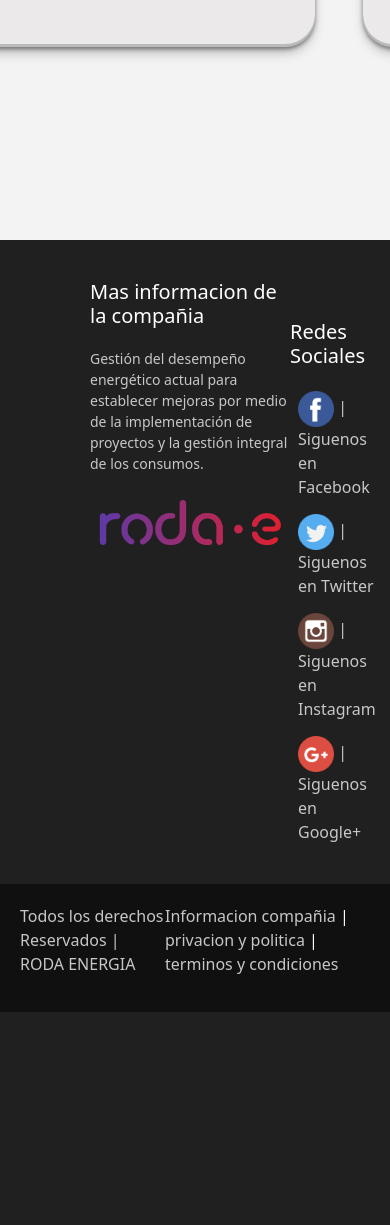
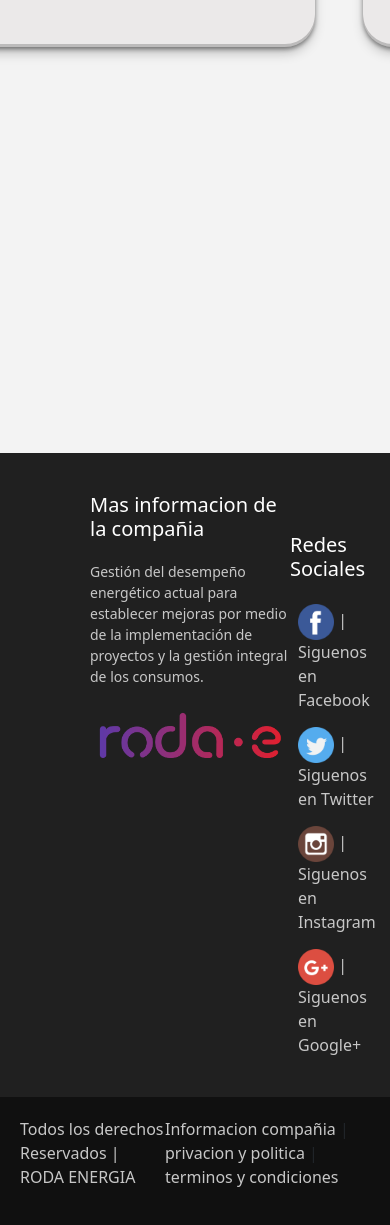
Before and after one commit to ivanmaldonaxdo/API_RODA_TCSB, a Django app: page /inicio/ in a window 390 px wide; the page is wider, and only the part inside the window is pictured. Shown: the part 667-1892 px from the top of that part. Before the commit the page ends 1679 px from the top of that part, so only its background shows below. Run offline with Django 3.2, Linux system fonts and the light colour scheme.

Commit message:
pagina processed resposiva

```diff
--- a/apps/frontend/static/css/style.css
+++ b/apps/frontend/static/css/style.css
@@ -200,18 +200,12 @@
 
 
 
-footer {
-    width: 118.......5em;
+.contenedor-todo {
     background: #202020;
     color: white;
-
-}
-
-.contenedor-todo {
-
-    max-width: 100em;
     margin: auto;
     padding: 40px;
+
 
 }
 
@@ -293,7 +287,7 @@
 }
 
 .contenedor-footer {
-    width: 100%;
+
     background: #101010;
     display: flex;
     justify-content: space-between;
@@ -757,7 +751,7 @@
 
 
 .bk {
-    height: 98vh;
+    height: 100vh;
     /*
     background-image: linear-gradient(#193144 ,#325d7f ,#6e597d  ,#c17186 ,#f57081 , #f9b296  );
 
@@ -765,6 +759,7 @@
     background: #f3f3f3;
 
     padding-top: 25px;
+    padding-bottom: 2em;
 }
 
 
@@ -773,9 +768,14 @@
 @media screen and (max-width:1600px) {
     .container-form {
         width: 59em;
-
         height: 42em;
         margin-top: 5px;
+
+    }
+
+    .bk{
+        height: 50em;
+
     }
 
 }
@@ -788,6 +788,11 @@
         height: 42em;
         margin-top: 5px;
     }
+
+    .bk{
+        height: 50em;
+
+    }
 }
 
 @media screen and (max-width:1000px) {
@@ -797,8 +802,10 @@
         margin-top: 5px;
     }
 
-    .bk {
-        height: 98vh;
+
+    .bk{
+        height: 50em;
+
     }
 
     .inputs-form-inicio form {
@@ -817,35 +824,111 @@
 @media screen and (max-width:850px) {
     .container-form {
         width: 44em;
-        background: #287d97;
         height: 47em;
     }
     .bk {
-        height: 98vh;
+        height: 54em;
     }
 
 }
 
 @media screen and (max-width:650px) {
     .container-form {
-        width: 60%;
-        background: #c29b1a;
-        height: 47em;
+        width: 80%;
+
+        height: 54em;
     }
     .bk {
-        height: 98vh;
+        height: 62em;
     }
+
+    .tbl-header{
+
+    width: 80%;
+    margin-left: 3em;
+    }
+    .tbl-content{
+    width: 80%;
+
+
+    margin-left: 3em;
+    }
+    .inputs-form-inicio form {
+        width: 18em;
+        height: 15em;
+        display: inline-block;
+
+
+    }
+
+    .content-select {
+        width: 14em;
+        padding-left: 25px;
+
+
+    }
+    .inputs-form-inicio .btn-buscar{
+        margin: auto;
+        margin-left: 7em;
+    }
+
+    .input-wrapper input {
+        width: 10em;
+        margin-left: 3em;
+
+    }
+
+
 }
+
 
 @media screen and (max-width:500px) {
     .container-form {
-        width: 60%;
-        background: #c21a1a;
-        height: 47em;
+        width: 90%;
+
+        height: 56em;
     }
     .bk {
-        height: 98vh;
+        height: 65em;
     }
+
+    .tbl-header{
+
+    width: 90%;
+    margin-left: 1em;
+    }
+    .tbl-content{
+    width: 90%;
+
+
+    margin-left: 1em;
+    }
+    .inputs-form-inicio form {
+        width: 18em;
+        height: 15em;
+        display: inline-block;
+
+
+    }
+
+    .content-select {
+        width: 14em;
+        padding-left: 25px;
+
+
+    }
+    .inputs-form-inicio .btn-buscar{
+        margin: auto;
+        margin-left: 7em;
+    }
+
+    .input-wrapper input {
+        width: 10em;
+        margin-left: 3em;
+
+    }
+
+
 }
 
 
--- a/apps/frontend/templates/frontend/inicio.html
+++ b/apps/frontend/templates/frontend/inicio.html
@@ -43,7 +43,7 @@
                     </div>
                     <div class="tbl-content">
                         <table class="table table-striped"  cellpadding="0" cellspacing="0" border="0">
-                            <tbody>
+                            <tbody id="tablaJS">
                              {% for p in procesados %}
                             <tr>
                                 {% comment %} <td class="centrado"> 1 </td> {% endcomment %}
```
